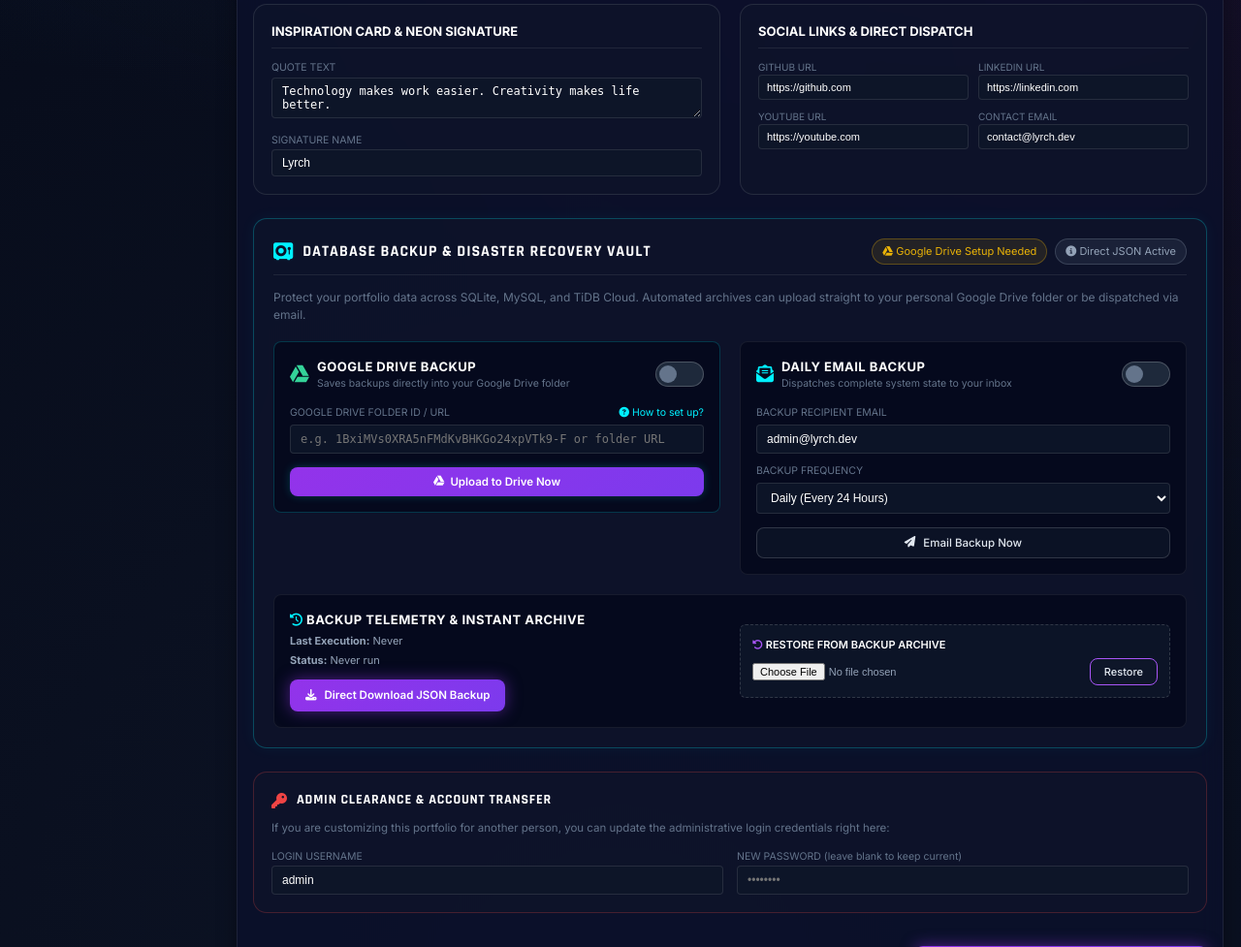
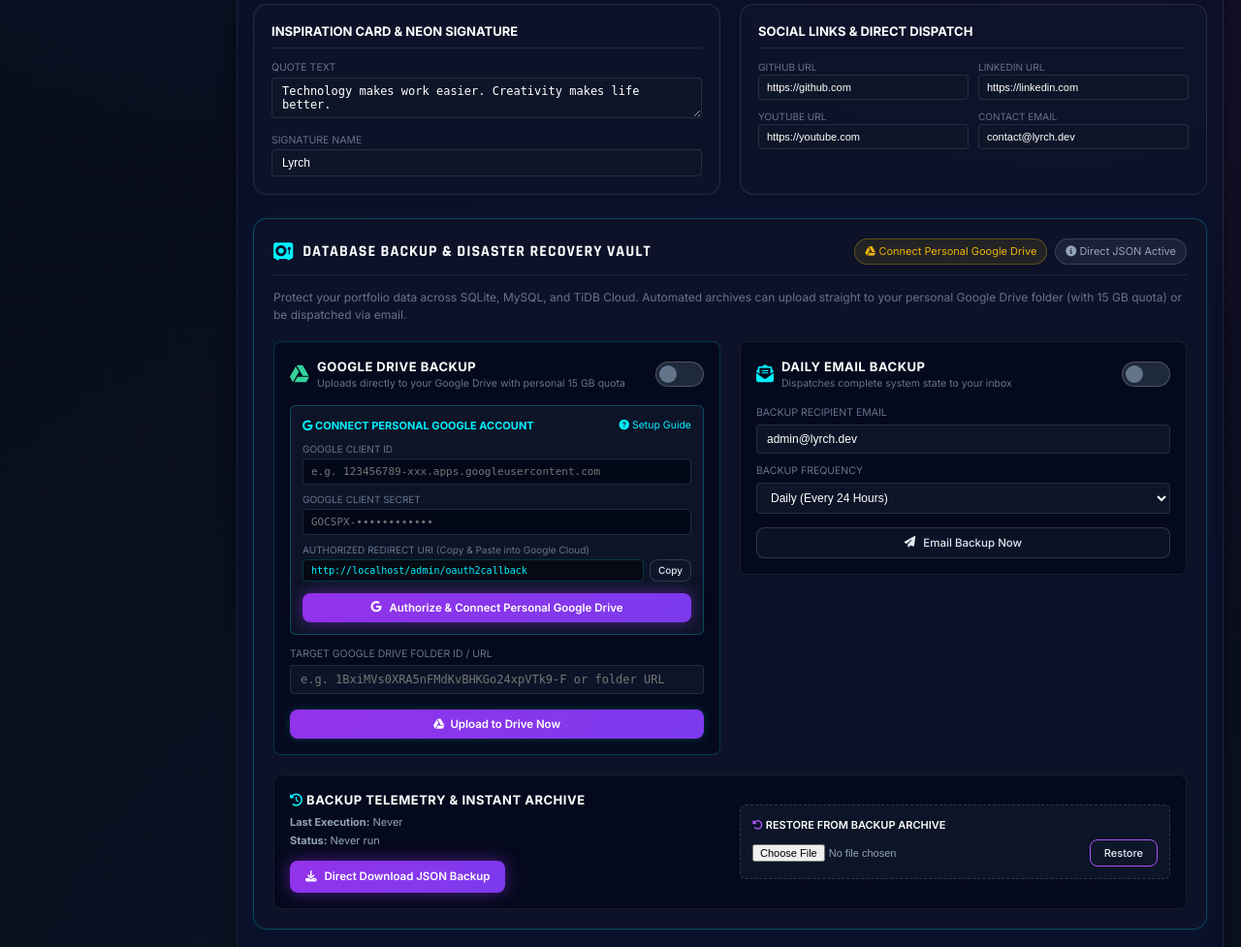
Before and after one commit to reianrd328/lyrch-portfolio, a Flask app: page /admin/settings in a window 1280 px wide. Shown: the part 1238-2215 px from the top of the page at 97% size. Run offline with Flask 3, Linux system fonts and the light colour scheme; a user stored in the database is signed in.

Commit message:
feat: implement Google Drive OAuth 2.0 personal account backup

```diff
--- a/app/__init__.py
+++ b/app/__init__.py
@@ -16,6 +16,10 @@ def load_user(user_id):
 def create_app(config_name="default"):
     app = Flask(__name__)
     app.config.from_object(config_by_name[config_name])
+
+    # Support reverse proxy headers (e.g. Render HTTPS forwarding)
+    from werkzeug.middleware.proxy_fix import ProxyFix
+    app.wsgi_app = ProxyFix(app.wsgi_app, x_for=1, x_proto=1, x_host=1, x_prefix=1)
 
     # Ensure upload directories exist
     upload_root = app.config["UPLOAD_FOLDER"]
--- a/app/migrate.py
+++ b/app/migrate.py
@@ -19,7 +19,11 @@ def check_and_apply_migrations(app):
                     ("backup_last_status", "TEXT NULL"),
                     ("gdrive_backup_enabled", "BOOLEAN DEFAULT 0"),
                     ("gdrive_folder_id", "VARCHAR(120) DEFAULT ''"),
-                    ("gdrive_last_upload_url", "VARCHAR(255) NULL")
+                    ("gdrive_last_upload_url", "VARCHAR(255) NULL"),
+                    ("gdrive_client_id", "VARCHAR(255) DEFAULT ''"),
+                    ("gdrive_client_secret", "VARCHAR(255) DEFAULT ''"),
+                    ("gdrive_refresh_token", "TEXT NULL"),
+                    ("gdrive_user_email", "VARCHAR(120) NULL")
                 ]
                 for col_name, col_def in new_cols:
                     if col_name not in existing_cols:
--- a/app/models/settings.py
+++ b/app/models/settings.py
@@ -73,10 +73,14 @@ class SiteSetting(db.Model):
     backup_last_run = db.Column(db.DateTime, nullable=True)
     backup_last_status = db.Column(db.Text, default="Never run")
 
-    # 9. Google Drive Automated Backup Integration
+    # 9. Google Drive Automated Backup Integration (OAuth 2.0 & Service Account)
     gdrive_backup_enabled = db.Column(db.Boolean, default=False)
     gdrive_folder_id = db.Column(db.String(120), default="")
     gdrive_last_upload_url = db.Column(db.String(255), nullable=True)
+    gdrive_client_id = db.Column(db.String(255), default="")
+    gdrive_client_secret = db.Column(db.String(255), default="")
+    gdrive_refresh_token = db.Column(db.Text, nullable=True)
+    gdrive_user_email = db.Column(db.String(120), nullable=True)
 
     @classmethod
     def get_settings(cls):
--- a/app/routes/admin.py
+++ b/app/routes/admin.py
@@ -1,3 +1,4 @@
+import os
 import json
 from datetime import datetime
 from flask import Blueprint, render_template, request, flash, redirect, url_for, jsonify, Response
@@ -7,7 +8,9 @@ from app.services.upload_service import save_upload_file, delete_file
 from app.services.backup_service import export_database_to_dict, export_database_to_json_str, restore_database_from_dict
 from app.services.email_service import send_backup_email, is_smtp_configured
 from app.services.gdrive_service import (
-    upload_backup_to_gdrive, is_gdrive_configured, get_service_account_email, clean_folder_id
+    upload_backup_to_gdrive, is_gdrive_configured, is_oauth_configured,
+    get_connected_account_email, get_service_account_email, clean_folder_id,
+    build_google_oauth_url, exchange_code_for_tokens
 )
 
 admin_bp = Blueprint("admin", __name__)
@@ -178,6 +181,14 @@ def settings():
         raw_folder_id = request.form.get("gdrive_folder_id", "").strip()
         site_settings.gdrive_folder_id = clean_folder_id(raw_folder_id)
 
+        # Google Drive OAuth 2.0 Credentials
+        cid = request.form.get("gdrive_client_id", "").strip()
+        csec = request.form.get("gdrive_client_secret", "").strip()
+        if cid:
+            site_settings.gdrive_client_id = cid
+        if csec:
+            site_settings.gdrive_client_secret = csec
+
         # Log Activity
         log = ActivityLog(
             title="Updated Command Center dashboard & backup settings",
@@ -194,8 +205,10 @@ def settings():
         "admin/settings/index.html",
         s=site_settings,
         smtp_ready=is_smtp_configured(),
-        gdrive_ready=is_gdrive_configured(),
-        gdrive_email=get_service_account_email()
+        gdrive_ready=is_gdrive_configured(site_settings),
+        oauth_ready=is_oauth_configured(site_settings),
+        gdrive_email=get_connected_account_email(site_settings),
+        redirect_uri=_get_oauth_redirect_uri()
     )
 
 @admin_bp.route("/backup/download", methods=["GET"])
@@ -304,7 +317,7 @@ def backup_upload_gdrive():
         backup_json_str = export_database_to_json_str()
         filename = f"lyrch_backup_{datetime.utcnow().strftime('%Y%m%d_%H%M%S')}.json"
 
-        success, msg, web_link = upload_backup_to_gdrive(backup_json_str, filename=filename, folder_id=folder_id)
+        success, msg, web_link = upload_backup_to_gdrive(backup_json_str, filename=filename, folder_id=folder_id, settings=settings)
 
         if success:
             settings.gdrive_last_upload_url = web_link
@@ -330,3 +343,111 @@ def backup_upload_gdrive():
         flash(f"Google Drive process notice: {str(err)}", "danger")
 
     return redirect(url_for("admin.settings"))
+
+def _get_oauth_redirect_uri() -> str:
+    """Returns the absolute callback URL for Google OAuth 2.0 with HTTPS assurance."""
+    override = os.getenv("GDRIVE_REDIRECT_URI", "").strip()
+    if override:
+        return override
+    uri = url_for("admin.gdrive_oauth_callback", _external=True)
+    proto = request.headers.get("X-Forwarded-Proto", "").lower()
+    if proto == "https" and uri.startswith("http://"):
+        uri = "https://" + uri[len("http://"):]
+    elif "onrender.com" in uri and uri.startswith("http://"):
+        uri = "https://" + uri[len("http://"):]
+    return uri
+
+@admin_bp.route("/backup/gdrive-auth", methods=["POST"])
+@login_required
+def backup_gdrive_auth():
+    """Initiates Google OAuth 2.0 authorization for personal Google Drive."""
+    settings = SiteSetting.get_settings()
+    client_id = (
+        request.form.get("client_id", "").strip()
+        or request.form.get("gdrive_client_id", "").strip()
+        or settings.gdrive_client_id
+        or os.getenv("GDRIVE_CLIENT_ID", "").strip()
+    )
+    client_secret = (
+        request.form.get("client_secret", "").strip()
+        or request.form.get("gdrive_client_secret", "").strip()
+        or settings.gdrive_client_secret
+        or os.getenv("GDRIVE_CLIENT_SECRET", "").strip()
+    )
+
+    raw_folder = request.form.get("folder_id", "").strip() or request.form.get("gdrive_folder_id", "").strip()
+    if raw_folder:
+        settings.gdrive_folder_id = clean_folder_id(raw_folder)
+
+    if not client_id or not client_secret:
+        flash("Please provide your Google OAuth Client ID and Client Secret first.", "warning")
+        return redirect(url_for("admin.settings"))
+
+    settings.gdrive_client_id = client_id
+    settings.gdrive_client_secret = client_secret
+    db.session.commit()
+
+    redirect_uri = _get_oauth_redirect_uri()
+    auth_url = build_google_oauth_url(client_id, redirect_uri)
+    return redirect(auth_url)
+
+@admin_bp.route("/oauth2callback", methods=["GET"])
+@login_required
+def gdrive_oauth_callback():
+    """Handles the OAuth2 code callback from Google."""
+    code = request.args.get("code")
+    error = request.args.get("error")
+    if error or not code:
+        flash(f"Google authorization cancelled or failed: {error or 'No authorization code received'}", "warning")
+        return redirect(url_for("admin.settings"))
+
+    settings = SiteSetting.get_settings()
+    redirect_uri = _get_oauth_redirect_uri()
+
+    rtoken, atoken, uemail = exchange_code_for_tokens(
+        code,
+        settings.gdrive_client_id,
+        settings.gdrive_client_secret,
+        redirect_uri
+    )
+
+    if not rtoken and atoken and settings.gdrive_refresh_token:
+        rtoken = settings.gdrive_refresh_token
+
+    if rtoken:
+        settings.gdrive_refresh_token = rtoken
+        settings.gdrive_user_email = uemail or settings.gdrive_user_email or "Personal Account"
+        settings.gdrive_backup_enabled = True
+        db.session.commit()
+
+        log = ActivityLog(
+            title=f"Connected Google Drive account ({uemail or settings.gdrive_user_email})",
+            activity_type="project",
+            time_label="Just now"
+        )
+        db.session.add(log)
+        db.session.commit()
+        flash(f"Successfully connected Google Drive as {uemail or settings.gdrive_user_email}! Backups will now upload to your personal Google Drive with 15 GB storage.", "success")
+    else:
+        flash("Could not obtain refresh token. Please verify credentials and try again.", "danger")
+
+    return redirect(url_for("admin.settings"))
+
+@admin_bp.route("/backup/gdrive-disconnect", methods=["POST"])
+@login_required
+def backup_gdrive_disconnect():
+    """Disconnects the Google OAuth 2.0 personal account."""
+    settings = SiteSetting.get_settings()
+    settings.gdrive_refresh_token = None
+    settings.gdrive_user_email = None
+    db.session.commit()
+
+    log = ActivityLog(
+        title="Disconnected Google Drive personal account",
+        activity_type="project",
+        time_label="Just now"
+    )
+    db.session.add(log)
+    db.session.commit()
+    flash("Google Drive personal account disconnected.", "info")
+    return redirect(url_for("admin.settings"))
--- a/app/templates/admin/settings/index.html
+++ b/app/templates/admin/settings/index.html
@@ -338,13 +338,17 @@
                     </h3>
                 </div>
                 <div style="display: flex; gap: 8px; flex-wrap: wrap;">
-                    {% if gdrive_ready %}
+                    {% if oauth_ready %}
                         <span style="font-size: 11px; color: var(--neon-green); background: rgba(0,255,102,0.1); border: 1px solid rgba(0,255,102,0.3); padding: 4px 10px; border-radius: 20px;">
-                            <i class="fa-brands fa-google-drive"></i> Google Drive Ready
+                            <i class="fa-brands fa-google"></i> Google Drive: Connected ({{ s.gdrive_user_email or 'Personal Account' }})
+                        </span>
+                    {% elif gdrive_ready %}
+                        <span style="font-size: 11px; color: var(--neon-cyan); background: rgba(0,240,255,0.1); border: 1px solid rgba(0,240,255,0.3); padding: 4px 10px; border-radius: 20px;">
+                            <i class="fa-brands fa-google-drive"></i> Service Account Active
                         </span>
                     {% else %}
-                        <span style="font-size: 11px; color: var(--neon-yellow); background: rgba(234,179,8,0.1); border: 1px solid rgba(234,179,8,0.3); padding: 4px 10px; border-radius: 20px;" title="Set GDRIVE_SERVICE_ACCOUNT_JSON in environment variables">
-                            <i class="fa-brands fa-google-drive"></i> Google Drive Setup Needed
+                        <span style="font-size: 11px; color: var(--neon-yellow); background: rgba(234,179,8,0.1); border: 1px solid rgba(234,179,8,0.3); padding: 4px 10px; border-radius: 20px;">
+                            <i class="fa-brands fa-google-drive"></i> Connect Personal Google Drive
                         </span>
                     {% endif %}
 
@@ -361,7 +365,7 @@
             </div>
 
             <p style="font-size: 12px; color: var(--text-muted); margin-bottom: 18px; line-height: 1.5;">
-                Protect your portfolio data across SQLite, MySQL, and TiDB Cloud. Automated archives can upload straight to your personal Google Drive folder or be dispatched via email.
+                Protect your portfolio data across SQLite, MySQL, and TiDB Cloud. Automated archives can upload straight to your personal Google Drive folder (with 15 GB quota) or be dispatched via email.
             </p>
 
             <div style="display: grid; grid-template-columns: 1fr 1fr; gap: 20px; align-items: start;">
@@ -372,7 +376,7 @@
                             <i class="fa-brands fa-google-drive" style="color: #34d399; font-size: 20px;"></i>
                             <div>
                                 <div style="font-size: 13px; font-weight: 700; color: #ffffff; letter-spacing: 0.5px;">GOOGLE DRIVE BACKUP</div>
-                                <div style="font-size: 10.5px; color: var(--text-muted);">Saves backups directly into your Google Drive folder</div>
+                                <div style="font-size: 10.5px; color: var(--text-muted);">Uploads directly to your Google Drive with personal 15 GB quota</div>
                             </div>
                         </div>
                         <label style="position: relative; display: inline-block; width: 50px; height: 26px; margin: 0; cursor: pointer;">
@@ -381,37 +385,74 @@
                         </label>
                     </div>
 
-                    <div style="display: flex; flex-direction: column; gap: 10px;">
-                        <div>
-                            <div style="display: flex; justify-content: space-between; align-items: center; margin-bottom: 4px;">
-                                <label style="font-size: 10.5px; color: var(--text-muted);">GOOGLE DRIVE FOLDER ID / URL</label>
-                                <a href="javascript:void(0);" onclick="var g=document.getElementById('gdriveHelpBox'); g.style.display = g.style.display === 'none' ? 'block' : 'none';" style="color: var(--neon-cyan); font-size: 10.5px; text-decoration: none;">
-                                    <i class="fa-solid fa-circle-question"></i> How to set up?
+                    <div style="display: flex; flex-direction: column; gap: 12px;">
+                        <!-- Connection Status -->
+                        {% if s.gdrive_refresh_token %}
+                        <div style="background: rgba(0,255,102,0.08); border: 1px solid rgba(0,255,102,0.3); border-radius: 6px; padding: 10px 12px; display: flex; align-items: center; justify-content: space-between;">
+                            <div>
+                                <div style="font-size: 10.5px; color: var(--neon-green); font-weight: 700;">
+                                    <i class="fa-solid fa-circle-check"></i> CONNECTED (PERSONAL GOOGLE ACCOUNT)
+                                </div>
+                                <div style="font-size: 12px; color: #ffffff; margin-top: 2px;">
+                                    {{ s.gdrive_user_email or 'Personal Account' }} (15 GB Storage)
+                                </div>
+                            </div>
+                            <button type="submit" form="disconnectGdriveForm" class="btn-command-secondary" style="font-size: 10.5px; padding: 4px 10px; border-color: #ef4444; color: #f87171;" onclick="return confirm('Disconnect your personal Google Drive account?');">
+                                Disconnect
+                            </button>
+                        </div>
+                        {% else %}
+                        <!-- OAuth 2.0 Connect Box -->
+                        <div style="background: rgba(15,23,42,0.9); border: 1px solid rgba(0,240,255,0.25); border-radius: 6px; padding: 12px;">
+                            <div style="display: flex; justify-content: space-between; align-items: center; margin-bottom: 8px;">
+                                <span style="font-size: 11px; font-weight: 700; color: var(--neon-cyan);">
+                                    <i class="fa-brands fa-google"></i> CONNECT PERSONAL GOOGLE ACCOUNT
+                                </span>
+                                <a href="javascript:void(0);" onclick="var g=document.getElementById('oauthHelpBox'); g.style.display = g.style.display === 'none' ? 'block' : 'none';" style="color: var(--neon-cyan); font-size: 10.5px; text-decoration: none;">
+                                    <i class="fa-solid fa-circle-question"></i> Setup Guide
                                 </a>
                             </div>
-                            <input type="text" name="gdrive_folder_id" value="{{ s.gdrive_folder_id }}" placeholder="e.g. 1BxiMVs0XRA5nFMdKvBHKGo24xpVTk9-F or folder URL" style="width: 100%; background: rgba(15,23,42,0.85); border: 1px solid rgba(255,255,255,0.1); border-radius: 4px; padding: 7px 10px; color: #fff; font-size: 12px; font-family: monospace;">
-                        </div>
 
-                        {% if gdrive_email %}
-                        <div style="background: rgba(0,240,255,0.06); border: 1px solid rgba(0,240,255,0.2); border-radius: 4px; padding: 8px 10px; font-size: 11px;">
-                            <div style="color: var(--text-muted); margin-bottom: 4px;">Share your Google Drive folder with this Service Account as <strong>Editor</strong>:</div>
-                            <div style="display: flex; align-items: center; justify-content: space-between; background: rgba(0,0,0,0.4); padding: 4px 8px; border-radius: 4px;">
-                                <code style="color: var(--neon-cyan); font-size: 10.5px; word-break: break-all;">{{ gdrive_email }}</code>
-                                <button type="button" onclick="navigator.clipboard.writeText('{{ gdrive_email }}'); this.innerText='Copied!';" style="background: transparent; border: none; color: #94a3b8; font-size: 10px; cursor: pointer; padding: 2px 6px;">Copy</button>
+                            <div style="display: flex; flex-direction: column; gap: 8px;">
+                                <div>
+                                    <label style="font-size: 10px; color: var(--text-muted); display: block; margin-bottom: 2px;">GOOGLE CLIENT ID</label>
+                                    <input type="text" name="gdrive_client_id" value="{{ s.gdrive_client_id }}" placeholder="e.g. 123456789-xxx.apps.googleusercontent.com" style="width: 100%; background: rgba(2,6,23,0.8); border: 1px solid rgba(255,255,255,0.12); border-radius: 4px; padding: 6px 8px; color: #fff; font-size: 11px; font-family: monospace;">
+                                </div>
+                                <div>
+                                    <label style="font-size: 10px; color: var(--text-muted); display: block; margin-bottom: 2px;">GOOGLE CLIENT SECRET</label>
+                                    <input type="password" name="gdrive_client_secret" value="{{ s.gdrive_client_secret }}" placeholder="GOCSPX-••••••••••••" style="width: 100%; background: rgba(2,6,23,0.8); border: 1px solid rgba(255,255,255,0.12); border-radius: 4px; padding: 6px 8px; color: #fff; font-size: 11px; font-family: monospace;">
+                                </div>
+                                <div>
+                                    <label style="font-size: 10px; color: var(--text-muted); display: block; margin-bottom: 2px;">AUTHORIZED REDIRECT URI (Copy &amp; Paste into Google Cloud)</label>
+                                    <div style="display: flex; gap: 6px;">
+                                        <input type="text" readonly value="{{ redirect_uri }}" id="redirectUriInput" style="width: 100%; background: rgba(0,0,0,0.5); border: 1px solid rgba(0,240,255,0.2); border-radius: 4px; padding: 5px 8px; color: var(--neon-cyan); font-size: 10px; font-family: monospace;">
+                                        <button type="button" onclick="navigator.clipboard.writeText(document.getElementById('redirectUriInput').value); this.innerText='Copied!';" class="btn-command-secondary" style="font-size: 10px; padding: 4px 8px; white-space: nowrap;">Copy</button>
+                                    </div>
+                                </div>
+
+                                <button type="button" onclick="submitGdriveAuth()" class="btn-command-primary" style="margin-top: 4px; display: flex; align-items: center; justify-content: center; gap: 8px; font-size: 11.5px; padding: 8px;">
+                                    <i class="fa-brands fa-google"></i> Authorize &amp; Connect Personal Google Drive
+                                </button>
+                            </div>
+
+                            <!-- Setup Instructions -->
+                            <div id="oauthHelpBox" style="display: none; margin-top: 10px; background: rgba(0,0,0,0.6); border: 1px solid rgba(255,255,255,0.1); border-radius: 4px; padding: 10px; font-size: 11px; color: #cbd5e1; line-height: 1.5;">
+                                <strong>Quick 3-step OAuth Client Setup:</strong>
+                                <ol style="margin: 4px 0 0 16px; padding: 0; display: flex; flex-direction: column; gap: 3px;">
+                                    <li>In <a href="https://console.cloud.google.com/apis/credentials" target="_blank" style="color: var(--neon-cyan);">Google Cloud Credentials</a>, click <strong>+ Create Credentials</strong> &rarr; <strong>OAuth client ID</strong>.</li>
+                                    <li>Select Application type: <strong>Web application</strong>.</li>
+                                    <li>Under <em>Authorized redirect URIs</em>, click <strong>+ ADD URI</strong> and paste the link above!</li>
+                                    <li>Click <strong>Create</strong>, copy the Client ID &amp; Client Secret, paste them here, and click <strong>Authorize</strong>!</li>
+                                </ol>
                             </div>
                         </div>
                         {% endif %}
 
-                        <!-- Helpful Step-by-Step Instructions Collapsible Box -->
-                        <div id="gdriveHelpBox" style="display: none; background: rgba(15,23,42,0.95); border: 1px solid rgba(0,240,255,0.3); border-radius: 6px; padding: 12px; font-size: 11.5px; line-height: 1.5; color: #cbd5e1;">
-                            <div style="font-weight: 700; color: var(--neon-cyan); margin-bottom: 6px;">
-                                <i class="fa-solid fa-cloud-arrow-up"></i> Easy 3-Step Google Drive Setup:
+                        <div>
+                            <div style="display: flex; justify-content: space-between; align-items: center; margin-bottom: 4px;">
+                                <label style="font-size: 10.5px; color: var(--text-muted);">TARGET GOOGLE DRIVE FOLDER ID / URL</label>
                             </div>
-                            <ol style="margin: 0; padding-left: 18px; display: flex; flex-direction: column; gap: 4px;">
-                                <li>Create a folder in <a href="https://drive.google.com" target="_blank" style="color: var(--neon-cyan);">Google Drive</a> (e.g. <code>Portfolio-Backups</code>).</li>
-                                <li>Open the folder and copy the ID from the URL bar (e.g. <code>https://drive.google.com/drive/folders/<strong>1ABC123_XYZ</strong></code>).</li>
-                                <li>Paste the Folder ID into the box above, and share the folder with your Service Account email as <strong>Editor</strong>.</li>
-                            </ol>
+                            <input type="text" name="gdrive_folder_id" value="{{ s.gdrive_folder_id }}" placeholder="e.g. 1BxiMVs0XRA5nFMdKvBHKGo24xpVTk9-F or folder URL" style="width: 100%; background: rgba(15,23,42,0.85); border: 1px solid rgba(255,255,255,0.1); border-radius: 4px; padding: 7px 10px; color: #fff; font-size: 12px; font-family: monospace;">
                         </div>
 
                         <div style="display: flex; gap: 8px; align-items: center; margin-top: 4px;">
@@ -533,6 +574,12 @@
     </form>
     <form id="sendBackupEmailForm" method="POST" action="{{ url_for('admin.backup_send_email') }}" style="display: none;"></form>
     <form id="restoreBackupForm" method="POST" action="{{ url_for('admin.backup_restore') }}" enctype="multipart/form-data" style="display: none;"></form>
+    <form id="disconnectGdriveForm" method="POST" action="{{ url_for('admin.backup_gdrive_disconnect') }}" style="display: none;"></form>
+    <form id="gdriveAuthForm" method="POST" action="{{ url_for('admin.backup_gdrive_auth') }}" style="display: none;">
+        <input type="hidden" name="client_id" id="authClientId">
+        <input type="hidden" name="client_secret" id="authClientSecret">
+        <input type="hidden" name="folder_id" id="authFolderId">
+    </form>
 
     <script>
     function submitGdriveBackup() {
@@ -542,6 +589,29 @@
         }
         document.getElementById('sendBackupGdriveForm').submit();
     }
+
+    function submitGdriveAuth() {
+        const idInput = document.querySelector('input[name="gdrive_client_id"]');
+        const secInput = document.querySelector('input[name="gdrive_client_secret"]');
+        const folderInput = document.querySelector('input[name="gdrive_folder_id"]');
+
+        const cid = idInput ? idInput.value.trim() : '';
+        const csec = secInput ? secInput.value.trim() : '';
+
+        if (!cid || !csec) {
+            alert("Please enter both your Google Client ID and Google Client Secret before authorizing.");
+            if (idInput && !cid) idInput.focus();
+            else if (secInput && !csec) secInput.focus();
+            return;
+        }
+
+        document.getElementById('authClientId').value = cid;
+        document.getElementById('authClientSecret').value = csec;
+        if (folderInput) {
+            document.getElementById('authFolderId').value = folderInput.value.trim();
+        }
+        document.getElementById('gdriveAuthForm').submit();
+    }
     </script>
 </div>
 {% endblock %}
```
Also changed, not shown: app/services/gdrive_service.py (+120 -26 lines).
